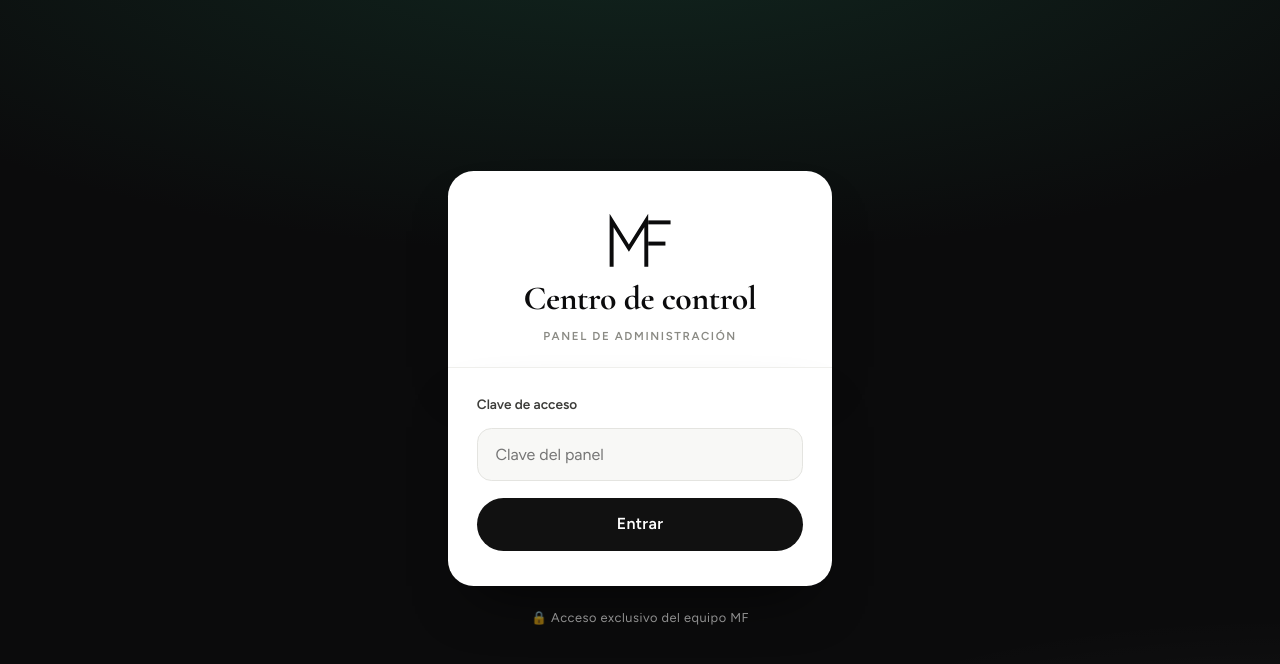
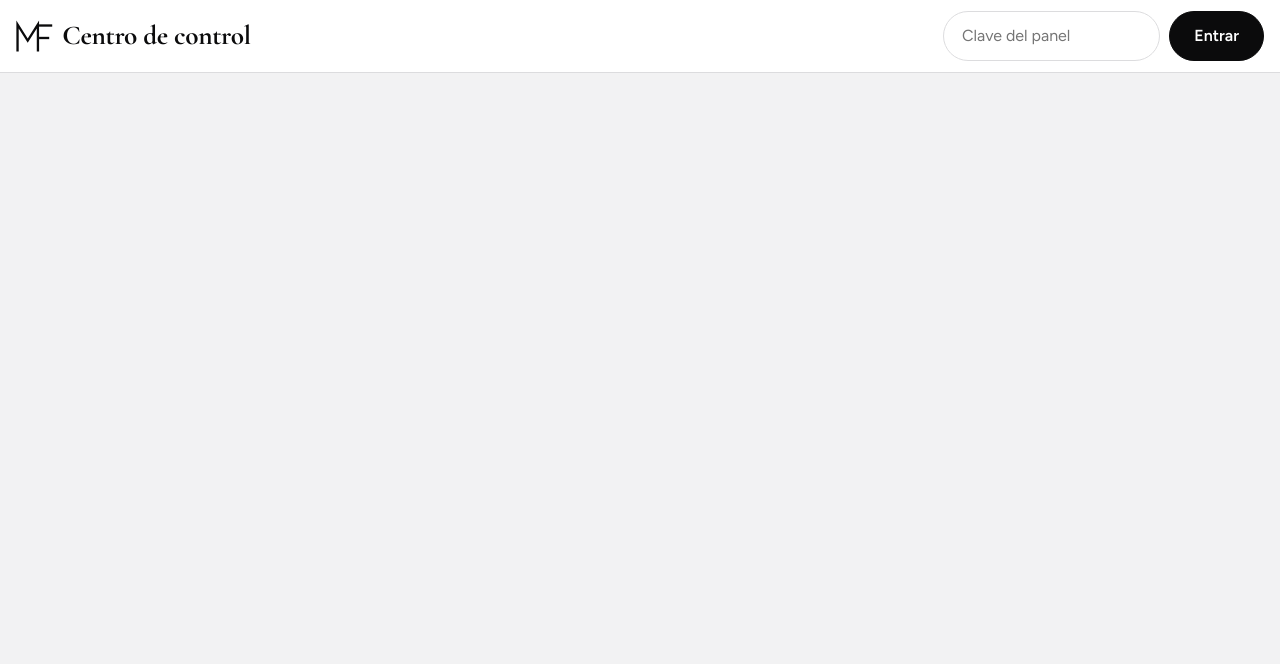
Before and after one commit to marlonsolano661-blip/Nueva-p-gina-web-, a website: page admin-tienda.html in a window 1280 px wide. Drawn offline with nearby package versions, Linux system fonts and the light colour scheme.

Commit message:
Panel: conservar el diseño actual de main (sin la entrada oscura ni el resumen compacto de esta rama)
Co-Authored-By: Claude Opus 5.5 <noreply@anthropic.com>
Claude-Session: https://claude.ai/code/session_0132572Ds4FMkZ1sa61vUCiB

```diff
--- a/admin-banners.css
+++ b/admin-banners.css
@@ -1,3 +1,4 @@
+@import url("panel-tema.css");
 /* Diseñador de inicio (panel). La vista previa usa banners.css: lo que ves aquí es lo que sale en la tienda. */
 .ib-lista{display:flex;flex-wrap:wrap;gap:.5rem;margin:.4rem 0 1rem;align-items:center}
 .ib-lista button.ib-t{background:#fff;color:#0a0a0a;position:relative;padding:.5rem 1rem}
@@ -34,80 +35,3 @@
 .ib-guardar{position:sticky;bottom:calc(.8rem + env(safe-area-inset-bottom,0px));z-index:20;display:flex;gap:.6rem;align-items:center;justify-content:space-between;background:#0a0a0a;color:#fff;border-radius:1.2rem;padding:.7rem .9rem;margin-top:1.2rem}
 .ib-guardar button{background:#fff;color:#0a0a0a;border-color:#fff}
 .ib-guardar span{font-size:.88rem}
-
-/* Pantalla de entrada del Centro de control (solo mientras no hay sesión).
-   Se activa cuando el campo de la clave está visible; al entrar, el panel vuelve a su diseño normal. */
-body:has(#token:not([hidden])) { background:#0b0b0c; overflow:hidden; }
-/* El aviso (#msg) vive dentro de main: main no se oculta, queda tapado por la tarjeta y el aviso sale por encima */
-body:has(#token:not([hidden])) #msg { z-index:70; }
-
-body:has(#token:not([hidden])) header {
-  position:fixed; inset:0; z-index:50; display:flex; flex-direction:column; flex-wrap:nowrap; align-items:center; justify-content:center; gap:0;
-  padding:1.5rem 1.2rem; padding-top:calc(1.5rem + env(safe-area-inset-top,0px)); padding-bottom:calc(1.5rem + env(safe-area-inset-bottom,0px));
-  border:0; backdrop-filter:none; -webkit-backdrop-filter:none;
-  background:
-    radial-gradient(120% 70% at 50% -10%, #1d5c4555 0%, transparent 60%),
-    radial-gradient(90% 60% at 100% 110%, #ffffff12 0%, transparent 55%),
-    #0b0b0c;
-}
-
-/* Tarjeta: parte de arriba (marca) */
-body:has(#token:not([hidden])) header > .barra:first-child {
-  width:100%; max-width:24rem; flex-direction:column; align-items:center; gap:.9rem; text-align:center;
-  background:#fff; border-radius:1.6rem 1.6rem 0 0; padding:2.6rem 1.8rem 1.4rem;
-  box-shadow:0 30px 60px -30px #000c;
-}
-body:has(#token:not([hidden])) header .logo,
-body:has(#token:not([hidden])) header .logo svg { height:3.4rem; }
-body:has(#token:not([hidden])) header h1 { font-size:2.1rem; line-height:1; }
-body:has(#token:not([hidden])) header > .barra:first-child::after {
-  content:'Panel de administración'; display:block; margin-top:-.2rem;
-  font-size:.72rem; font-weight:600; letter-spacing:.14em; text-transform:uppercase; color:#8a8a84;
-}
-
-/* Tarjeta: parte de abajo (clave y botón) */
-body:has(#token:not([hidden])) header > .barra:last-child {
-  width:100%; max-width:24rem; flex-direction:column; align-items:stretch; gap:.75rem;
-  background:#fff; border-radius:0 0 1.6rem 1.6rem; padding:.6rem 1.8rem 2.2rem;
-  border-top:1px solid #efefec; box-shadow:0 30px 60px -30px #000c;
-}
-body:has(#token:not([hidden])) header > .barra:last-child::before {
-  content:'Clave de acceso'; margin-top:1rem; font-size:.85rem; font-weight:600; color:#3d3d3a;
-}
-body:has(#token:not([hidden])) #token {
-  width:100%; min-height:3.3rem; padding:.8rem 1.1rem; border:1.5px solid #e4e4e0; border-radius:.9rem;
-  background:#f8f8f6; font:inherit; font-size:1rem; transition:border-color .2s, background .2s, box-shadow .2s;
-}
-body:has(#token:not([hidden])) #token:focus { outline:none; border-color:#111; background:#fff; box-shadow:0 0 0 4px #1d5c4522; }
-body:has(#token:not([hidden])) #entrar {
-  width:100%; min-height:3.3rem; margin-top:.3rem; border-radius:999px; border:0;
-  background:#111; color:#fff; font:inherit; font-weight:600; font-size:1rem; letter-spacing:.02em; cursor:pointer;
-  transition:transform .15s, background .2s;
-}
-body:has(#token:not([hidden])) #entrar:hover { background:#1d5c45; color:#fff; }
-body:has(#token:not([hidden])) #entrar:active { transform:scale(.98); }
-
-/* Pie bajo la tarjeta */
-body:has(#token:not([hidden])) header::after {
-  content:'🔒  Acceso exclusivo del equipo MF'; margin-top:1.4rem; font-size:.8rem; letter-spacing:.04em; color:#ffffff8c;
-}
-
-/* Inicio del panel: el resumen en una sola tarjeta compacta (una fila por dato) en vez de 4 cuadros grandes.
-   Usa #resumen para pesar más que admin-ventas.css, que se carga después. */
-#resumen .rs-saludo{margin-bottom:0}
-#resumen .rs-tit{font-size:1.8rem;margin:0 0 .7rem}
-#resumen .rs-grid{grid-template-columns:1fr;gap:0;background:#fff;border-radius:1.2rem;padding:.1rem 1rem;box-shadow:0 1px 0 var(--g2)}
-#resumen .rc{flex-direction:row;align-items:center;gap:.6rem;min-height:0;padding:.8rem 0;background:transparent;color:inherit;border-radius:0;box-shadow:none;border-top:1px solid var(--g2)}
-#resumen .rc:first-child{border-top:0}
-#resumen .rc:active{transform:none;opacity:.6}
-#resumen .rc-t{flex:1;min-width:0;font-size:.95rem;font-weight:600;letter-spacing:0;text-transform:none;color:var(--k)}
-#resumen .rc-t::first-letter{text-transform:uppercase}
-#resumen .rc-n{order:2;margin:0;font:700 1.35rem/1 'Cormorant Garamond',Georgia,serif;white-space:nowrap}
-#resumen .rc-p{display:none}
-#resumen .rc::after{content:'›';order:3;font-size:1.5rem;line-height:1;color:#c3c3c8}
-#resumen .rc.aviso{background:transparent;color:inherit}
-#resumen .rc.aviso .rc-t{color:var(--k)}
-#resumen .rc.aviso .rc-n{color:var(--bad)}
-#resumen .rs-hacer{margin-top:.8rem;padding:.8rem 1rem .5rem}
-#resumen .rs-hacer h3{font-size:1.25rem;margin-bottom:.3rem}
-#resumen .rs-ok{font-size:.92rem;font-weight:500;padding:0 0 .4rem}
```
